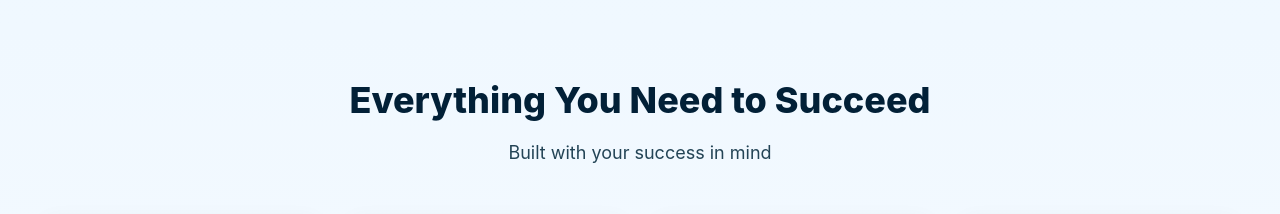
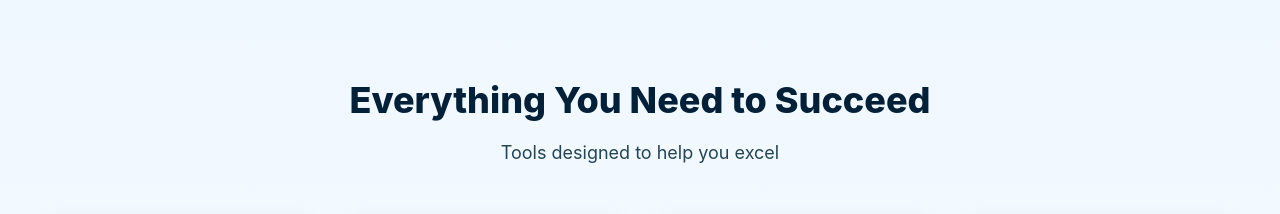
Before and after one commit to sanjugowda216/FiveAI, a React (Vite) app in the folder frontend/: page / in a window 1280 px wide. Shown: the part 980-1194 px from the top of the page. Built offline with nearby package versions, Linux system fonts and the light colour scheme; no server answers.

Commit message:
Update features section subtitle

```diff
--- a/frontend/src/pages/Home.jsx
+++ b/frontend/src/pages/Home.jsx
@@ -526,7 +526,7 @@ export default function Home() {
       <section id="features" ref={featuresRef} style={styles.featuresSection}>
         <h2 style={styles.sectionTitle}>Everything You Need to Succeed</h2>
         <p style={styles.sectionSubtitle}>
-          Built with your success in mind
+          Tools designed to help you excel
         </p>
 
         <div style={styles.featuresGrid}>
```
